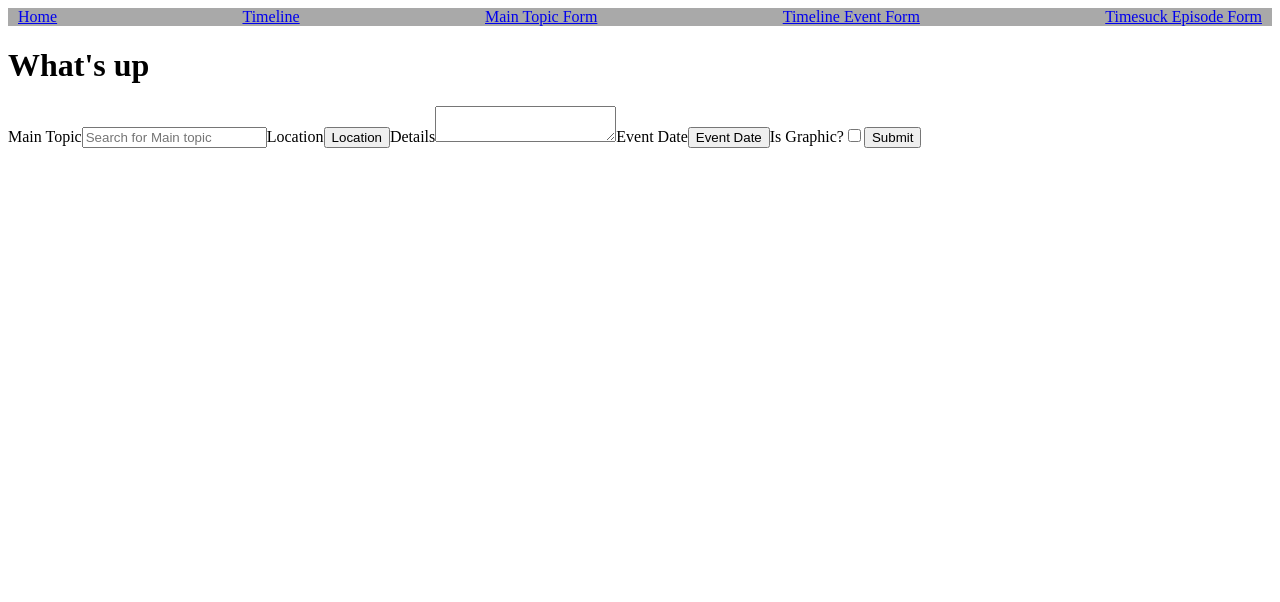
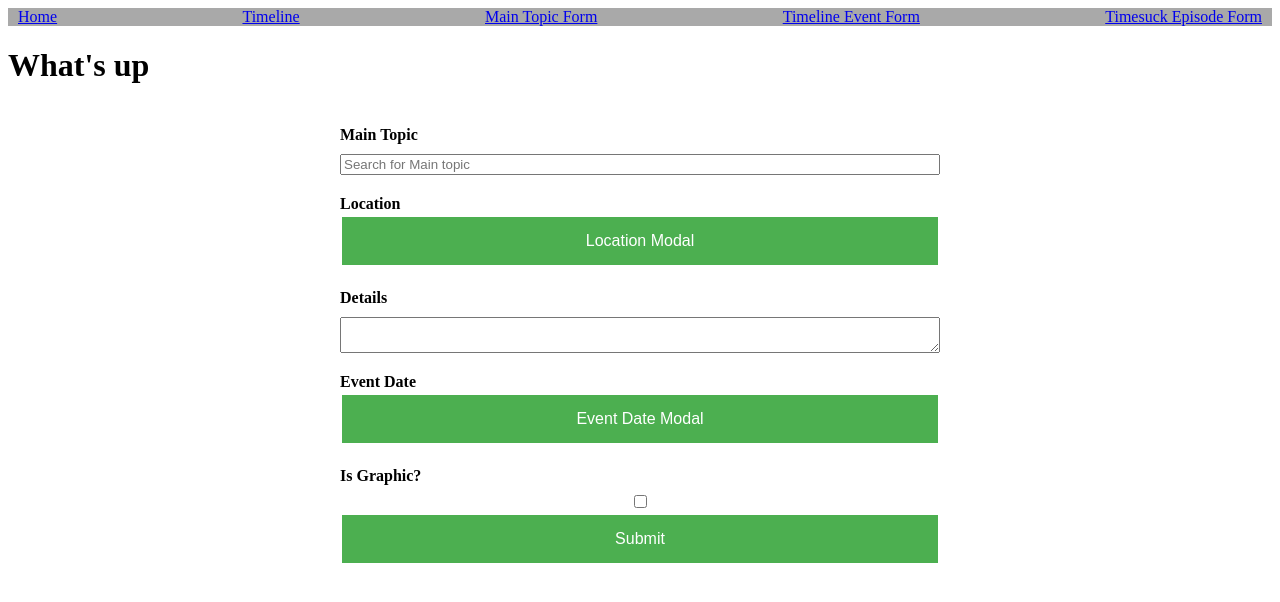
Before and after one commit to SilverJ1369/backend-project-frontend, an Angular app: page /timeline-event-form in a window 1280 px wide. Shown: the top 602 px of the page. Built offline with nearby package versions, Linux system fonts and the light colour scheme; no server answers.

Commit message:
Update button labels in timeline-event-form.component.html and add styling in timeline-event-form.component.scss

```diff
--- a/src/app/features/forms/timeline-event-form/timeline-event-form.component.html
+++ b/src/app/features/forms/timeline-event-form/timeline-event-form.component.html
@@ -14,12 +14,12 @@
       }
     </datalist>
     <label for="location">Location</label>
-    <button type="button" (click)="openLocationModal()">Location</button>
+    <button type="button" (click)="openLocationModal()">Location Modal</button>
     <label for="details">Details</label>
     <textarea type="text" formControlName="details">
     </textarea>
     <label for="eventDate">Event Date</label>
-    <button type="button" (click)="openEventDateModal()">Event Date</button>
+    <button type="button" (click)="openEventDateModal()">Event Date Modal</button>
     <label for="isGraphic">Is Graphic?</label>
     <input type="checkbox" formControlName="is_graphic" id="isGraphic" />
     <button type="submit">Submit</button>
--- a/src/app/features/forms/timeline-event-form/timeline-event-form.component.scss
+++ b/src/app/features/forms/timeline-event-form/timeline-event-form.component.scss
@@ -0,0 +1,35 @@
+form {
+  display: flex;
+  flex-direction: column;
+  max-width: 600px;
+  margin: 0 auto;
+}
+
+label {
+  font-weight: bold;
+  margin-top: 20px;
+}
+
+input, textarea, button {
+  margin-top: 10px;
+}
+
+button {
+  cursor: pointer;
+  background-color: #4CAF50; /* Green */
+  border: none;
+  color: white;
+  padding: 15px 32px;
+  text-align: center;
+  text-decoration: none;
+  display: inline-block;
+  font-size: 16px;
+  margin: 4px 2px;
+  transition-duration: 0.4s;
+}
+
+button:hover {
+  background-color: white;
+  color: black;
+  border: 2px solid #4CAF50;
+}
```
